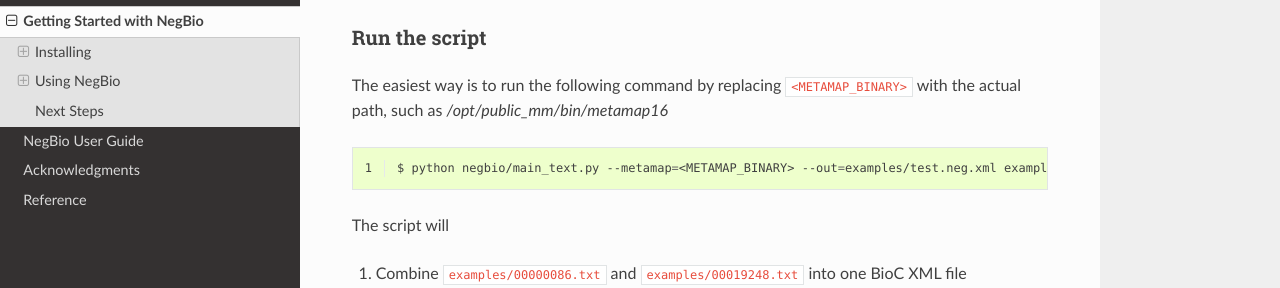
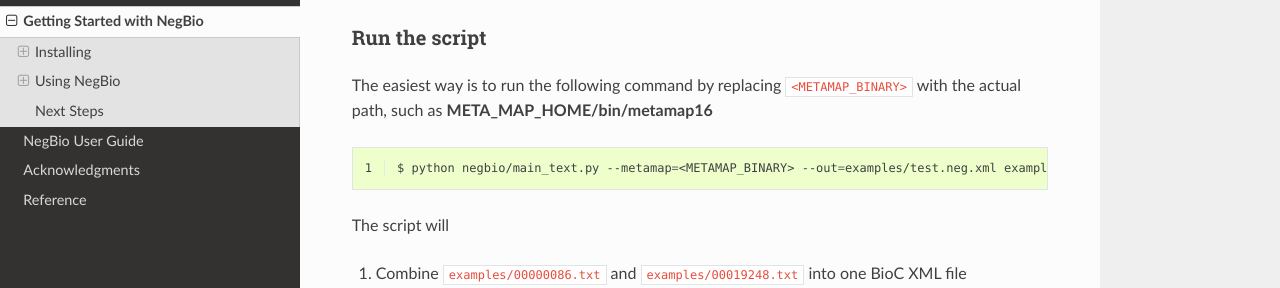
Before and after one commit to ncbi-nlp/NegBio, a Sphinx documentation site: the page built from docs/getting_started.rst, in a window 1280 px wide and 900 px high, scrolled down 752 px. Shown: the part 157-445 px from the top of the window. Built offline with Sphinx 7.4.7 and the Read the Docs theme 2.0.0, drawn with Linux system fonts in a browser that asks for light colours; pages that are not in the unit, such as notebooks, are missing from menus.

Commit message:
bold metamap path

```diff
--- a/docs/getting_started.rst
+++ b/docs/getting_started.rst
@@ -40,7 +40,7 @@ Some examples can be found in the ``examples`` folder.
 Run the script
 ~~~~~~~~~~~~~~
 
-The easiest way is to run the following command by replacing ``<METAMAP_BINARY>`` with the actual path, such as `/opt/public_mm/bin/metamap16`
+The easiest way is to run the following command by replacing ``<METAMAP_BINARY>`` with the actual path, such as **META_MAP_HOME/bin/metamap16**
 
 .. code-block:: bash
    :linenos:
```
